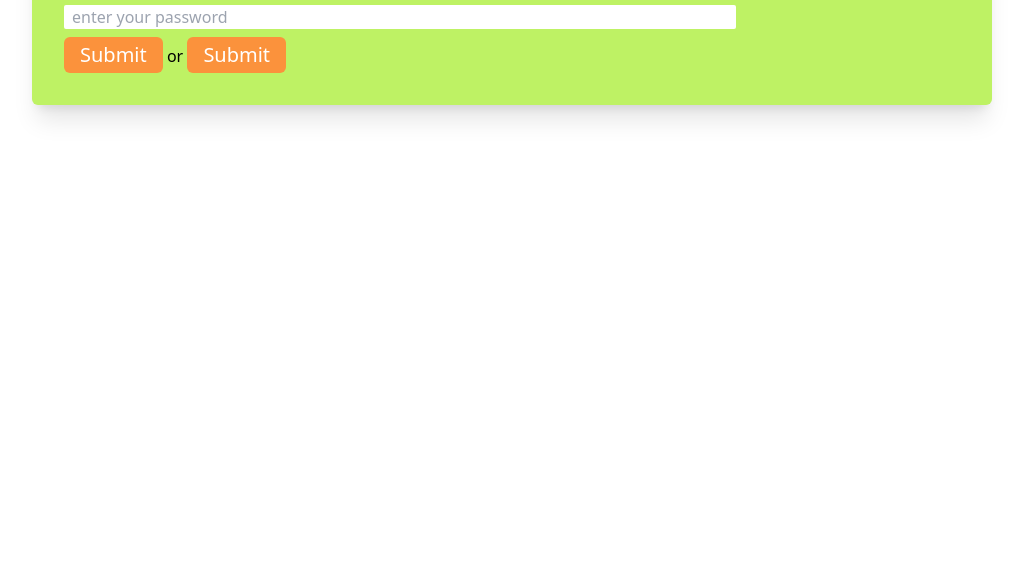
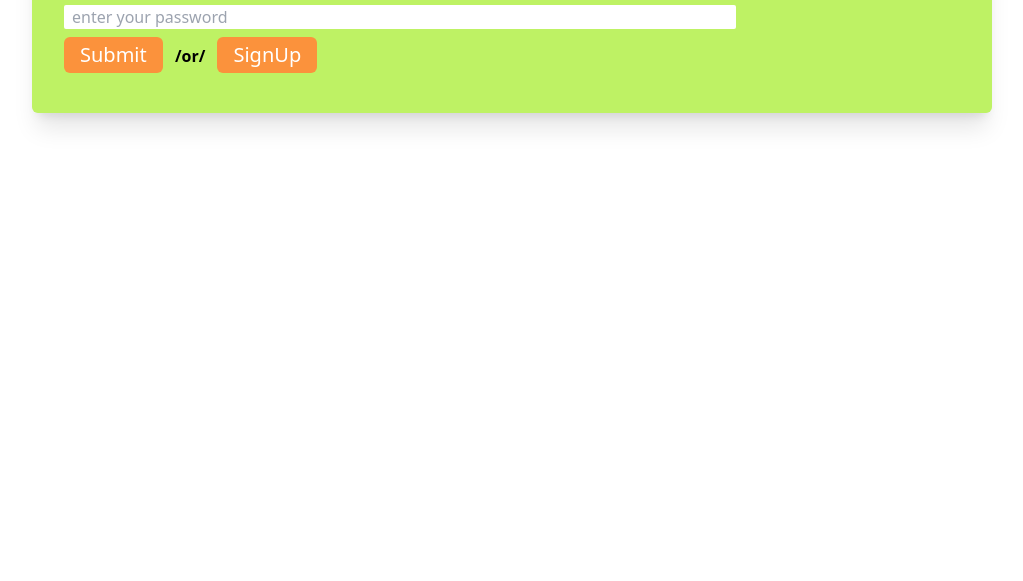
Before and after one commit to Najmul-Shaon/26-bank, a plain HTML site: page index.html in a window 1280 px wide. Shown: the part 219-800 px from the top of the page, without its empty margins (128-1151 px from the left). Drawn offline with nearby package versions, Linux system fonts and the light colour scheme.

Commit message:
login form complete

```diff
--- a/index.html
+++ b/index.html
@@ -23,9 +23,9 @@
                     placeholder="enter your email">
                 <input class="w-9/12 block mb-2 rounded-sm px-2" type="password" name="" id=""
                     placeholder="enter your password">
-                <button class="bg-orange-400 px-4 py-1 text-white rounded-md text-xl">Submit</button>
-                <h3 class="inline">or</h3>
-                <button class="bg-orange-400 px-4 py-1 text-white rounded-md text-xl">Submit</button>
+                <button class="bg-orange-400 px-4 py-1 text-white rounded-md text-xl mb-2">Submit</button>
+                <h3 class="inline px-2 font-semibold">/or/</h3>
+                <button class="bg-orange-400 px-4 py-1 text-white rounded-md text-xl mb-2">SignUp</button>
             </div>
         </section>
 
```
